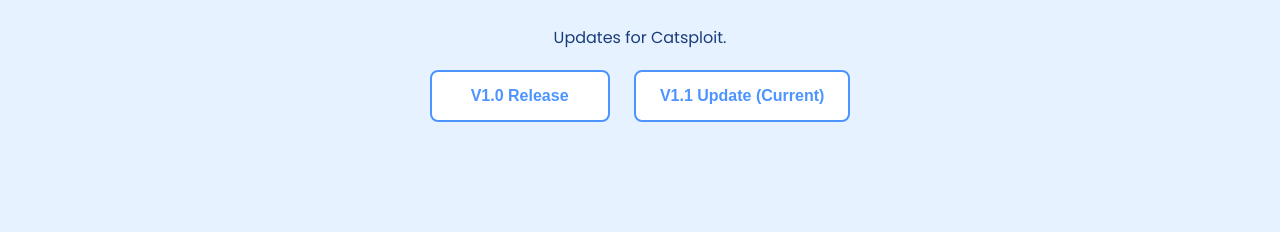
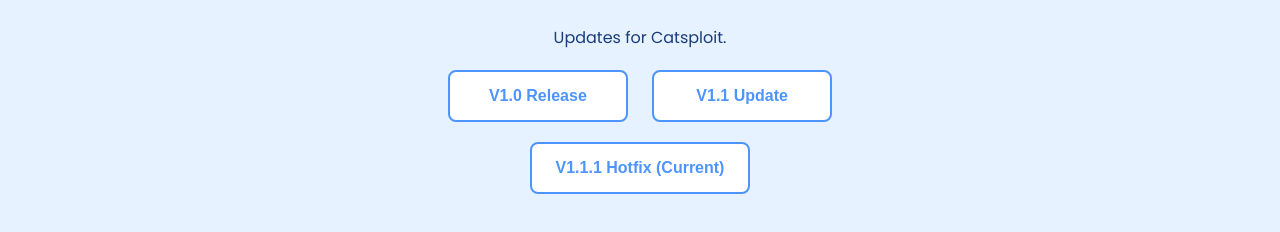
Before and after one commit to 321EZ123/catsploitsrc, a plain HTML site: page index.html in a window 1280 px wide. Both pictures are taken after a click on the link "Updates". Shown: the part 172-404 px from the top of the page. Drawn offline with Linux system fonts and the light colour scheme.

Commit message:
Update index.html

```diff
--- a/index.html
+++ b/index.html
@@ -392,7 +392,8 @@
             <p>Updates for Catsploit.</p>
             <div style="max-width: 600px;">
                 <button class="btn" onclick="showPage('upd-v1.0', event)">V1.0 Release</button>
-                <button class="btn" onclick="showPage('upd-v1.1', event)">V1.1 Update (Current)</button>
+                <button class="btn" onclick="showPage('upd-v1.1', event)">V1.1 Update</button>
+                <button class="btn" onclick="showPage('upd-v1.1.1', event)">V1.1.1 Hotfix (Current)</button>
             </div>
         </div>
 
@@ -420,6 +421,9 @@
             <h2>Bug Fix</h2>
             <p>Fixed the copy buttons on data:text urls</p>
             <h2>Information</h2>
+            <p>Catsploit Released on: April 6th, 2025 2:40pm ET</p>
+            <p>Catsploit Development (started making): April 5th, 2025 9:30am ET</p>
+            <p>Catsploit Version: v1.1</p>
             <div style="max-width: 600px;">
                 <button class="btn" onclick="window.open('https://github.com/mrdavidss-vgg/catsploit')">Github Repo</button>
             </div>
@@ -589,7 +593,7 @@
     </div>
 
     <script>
-        const hiddenPages = ["method-rigtools", "method-extprinter", "method-blomevm", "method-incognito", "method-exthanger", "method-mclabsvm", "upd-v1.0", "upd-v1.1"];
+        const hiddenPages = ["method-rigtools", "method-extprinter", "method-blomevm", "method-incognito", "method-exthanger", "method-mclabsvm", "upd-v1.0", "upd-v1.1", "upd-v1."];
 
         const games = [
             {
```
